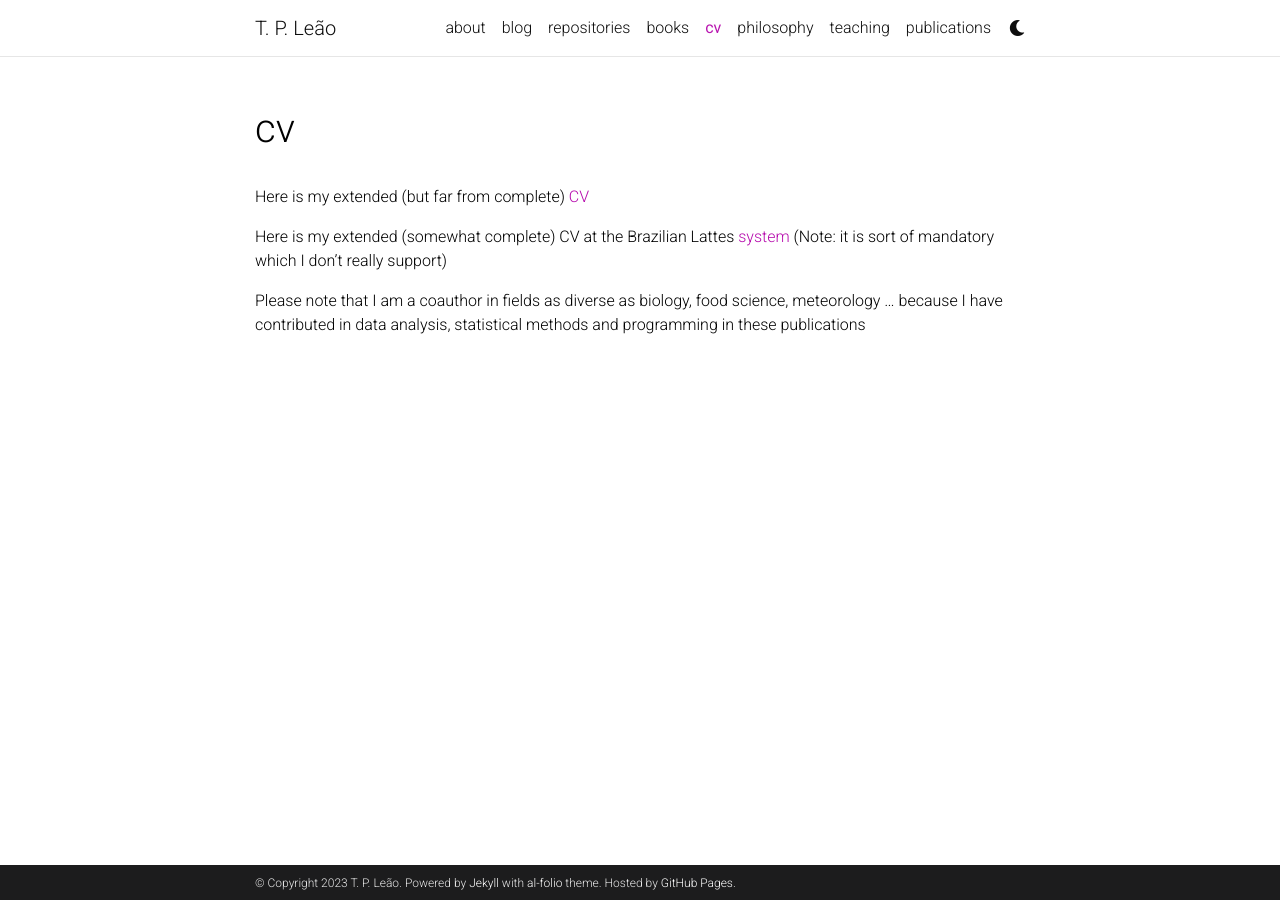
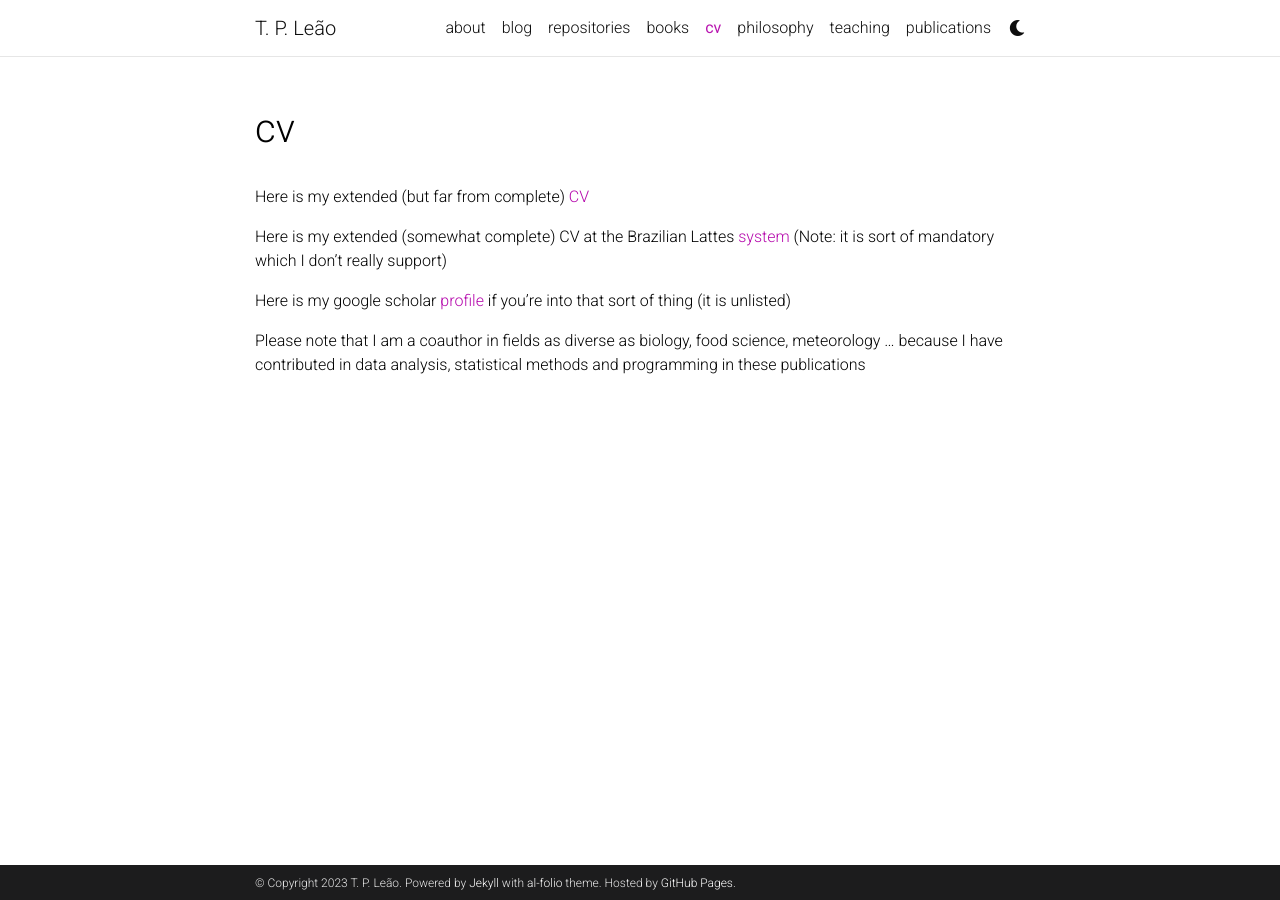
Before and after one commit to leaot/leaot.github.io, a Jekyll site: the page built from _pages/cv.md, in a window 1280 px wide. Built offline with Jekyll 4.4.1, drawn with Linux system fonts in a browser that asks for light colours; comment, search, counter and statistics services are not loaded; a style sheet for code colours, icons or effects is not loaded.

Commit message:
Update cv.md

```diff
--- a/_pages/cv.md
+++ b/_pages/cv.md
@@ -11,4 +11,6 @@ Here is my extended (but far from complete) <a href="https://leaot.github.io/ass
 
 Here is my extended (somewhat complete) CV at the Brazilian Lattes <a href="http://lattes.cnpq.br/7920357457851780"> system <a> (Note: it is sort of mandatory which I don't really support)
 
+Here is my google scholar <a href="https://scholar.google.com/citations?hl=pt-BR&user=dwH4TWsAAAAJ&view_op=list_works&sortby=pubdateif"> profile <a> if you're into that sort of thing (it is unlisted)
+
 Please note that I am a coauthor in fields as diverse as biology, food science, meteorology ... because I have contributed in data analysis, statistical methods and programming in these publications
```
